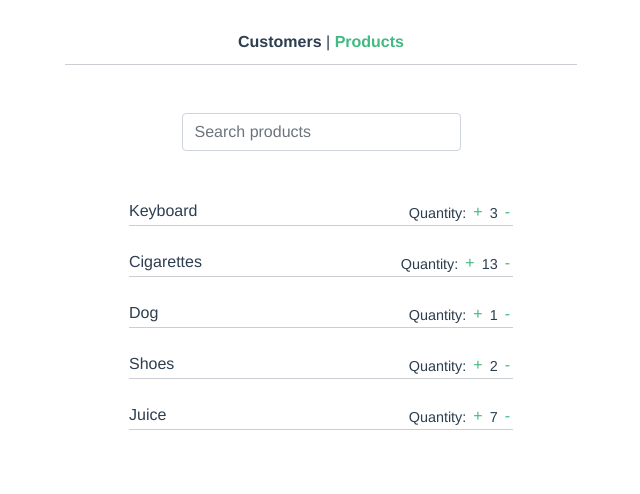
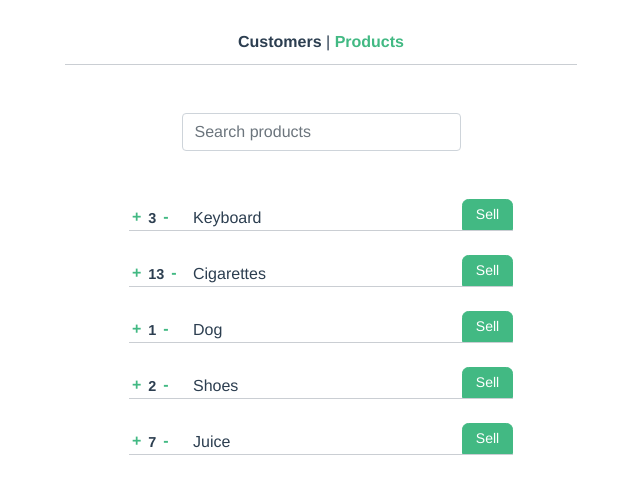
Before and after one commit to krajko/vue_zadaci, a Vue app in the folder vue_zadaci2/store-app/: page /products in a window 1280 px wide. Shown: the top 494 px of the page, without its empty margins (319-959 px from the left). Built offline with nearby package versions, Linux system fonts and the light colour scheme.

Commit message:
implementiran http servis, resen zadatak 4, ubaceno dugme za zadatak 8

```diff
--- a/vue_zadaci2/store-app/src/components/AppCustomers.vue
+++ b/vue_zadaci2/store-app/src/components/AppCustomers.vue
@@ -25,7 +25,7 @@
                                 <p class="my-0 py-0 text-muted" style="font-size: .9rem;"> {{ customer.email }} </p>
                         </div>
                         <div class="col-4 d-flex justify-content-end align-items-end text-end">
-                            <router-link :to="{ name:'latest-purchases', params: { id: customer.id } }" :customers="customers" class="btn btn-sm link"><em>Latest purchases</em></router-link>
+                            <router-link :to="{ name:'latest-purchases', params: { id: customer.id } }" class="btn btn-sm link"><em>Latest purchases</em></router-link>
                         </div>
                         <div class="col-2 d-flex justify-content-end align-items-end text-end">
                             <button @click="remove(index)" class="btn btn-sm text-muted link" style="font-size: .8rem;">Remove</button>
@@ -41,6 +41,7 @@
 </template>
 
 <script>
+import httpService from '../services/HttpService';
 
 export default {
     name: 'AppCustomers',
@@ -55,44 +56,18 @@ export default {
                 products: []
             },
 
-            customers: [
-                {
-                    id: 1,
-                    firstName: 'John',
-                    lastName: 'Doe',
-                    email: 'john@doe.com',
-                    products: []
-                },
-                {
-                    id: 2,
-                    firstName: 'Jane',
-                    lastName: 'Doe',
-                    email: 'jane@doe.com',
-                    products: []
-                },
-                {
-                    id: 3,
-                    firstName: 'Another',
-                    lastName: 'Customer',
-                    email: 'another@customer.com',
-                    products: []
-                },
-                {
-                    id: 4,
-                    firstName: 'Yet Another',
-                    lastName: 'Customer',
-                    email: 'yetanother@customer.com',
-                    products: []
-                }
-            ]
+            customers: []
         }
+    },
+    created() {
+        this.customers = httpService.getCustomers();
     },
     methods: {
         remove(index) {
             this.customers.splice(index, 1);
         },
         addCustomer() {
-            this.newCustomer.id = this.customers.reduce((acc, curr) => {
+            this.newCustomer.id = this.customers.find((acc, curr) => {
                 if (curr.id > acc) {
                     acc = curr.id;
                 }
@@ -102,7 +77,7 @@ export default {
             }, this.customers[0].id)
 
             let newCustomer = {...this.newCustomer};
-            this.customers.push(newCustomer);
+            httpService.addCustomer(newCustomer);
 
             this.newCustomer = {
                 id: '',
--- a/vue_zadaci2/store-app/src/components/AppLatestPurchases.vue
+++ b/vue_zadaci2/store-app/src/components/AppLatestPurchases.vue
@@ -29,28 +29,23 @@
 </template>
 
 <script>
+import httpService from "../services/HttpService";
+
 export default {
-    props: ['id', 'customers'],
     data() {
         return {
-
+            customers: []
         }
     },
+
+    created() {
+        this.customers = httpService.getCustomers();
+    },
+
     computed: {
-
         customer() {
-            let customer = this.customers.reduce((acc, curr) => {
-                if (curr.id === this.id) {
-                    acc = curr;
-                }
-
-                return acc;
-            }, {});
-            console.log(customer);
-            console.log(this.id);
-            return customer;
+            return this.customers.find(customer => customer.id == this.$route.params.id);
         }
-
     }
 }
 </script>
--- a/vue_zadaci2/store-app/src/components/AppProducts.vue
+++ b/vue_zadaci2/store-app/src/components/AppProducts.vue
@@ -5,14 +5,16 @@
             <li v-for="(product, i) in filteredProducts" :key="product.id" class="my-4">
 
                 <div class="d-flex flex-row mx-auto" style="width: 30vw">
-                    <div class="col-6 text-start">
+                    <div class="col d-flex justify-content-start align-items-end">
+                        <button @click="inc(i)" class="btn btn-quantity"><strong>+</strong></button>
+                        <p class="mx-1 my-0 py-0" style="font-size: .9rem"> <strong>{{ product.quantity }}</strong></p>
+                        <button @click="dec(i)" class="btn btn-quantity"><strong>-</strong></button>
+                    </div>
+                    <div class="col-8 d-flex align-items-end text-start">
                         <p class="my-0 py-0"> {{ product.title }} </p>
                     </div>
-                    <div class="col d-flex justify-content-end align-items-end text-end">
-                        <p class="mx-1 my-0 py-0" style="font-size: .9rem"> Quantity: </p>
-                        <button @click="inc(i)" class="btn">+</button>
-                        <p class="mx-1 my-0 py-0" style="font-size: .9rem"> {{ product.quantity }}</p>
-                        <button @click="dec(i)" class="btn">-</button>
+                    <div class="col-2 text-end">
+                        <button class="btn btn-sm btn-success">Sell</button>
                     </div>
                 </div>
                 <hr class="mx-auto my-0 py-0" style="width: 30vw">
@@ -23,40 +25,18 @@
 </template>
 
 <script>
+import httpService from "../services/HttpService";
 
 export default {
     name: 'AppProducts',
     data() {
         return {
             query: '',
-            products: [
-                {
-                    id: '1',
-                    title: 'Keyboard',
-                    quantity: 3
-                },
-                {
-                    id: '2',
-                    title: 'Cigarettes',
-                    quantity: 13
-                },
-                {
-                    id: '3',
-                    title: 'Dog',
-                    quantity: 1
-                },
-                {
-                    id: '4',
-                    title: 'Shoes',
-                    quantity: 2
-                },
-                {
-                    id: '5',
-                    title: 'Juice',
-                    quantity: 7
-                }
-            ]
+            products: []
         }
+    },
+    created() {
+        this.products = httpService.getProducts();
     },
     computed: {
         filteredProducts() {
@@ -67,12 +47,10 @@ export default {
     },
     methods: {
         inc(i) {
-            this.products[i].quantity++;
+            httpService.incProductQuantity(i);
         },
         dec(i) {
-            if (this.products[i].quantity > 0) {
-                this.products[i].quantity--;
-            }
+            httpService.decProductQuantity(i);
         }
     }
 }
@@ -88,7 +66,7 @@ export default {
         box-shadow: none;
         box-shadow: 0 1 .1rem #42b983;
     }
-    .btn {
+    .btn-quantity {
         color: #42b983;
         padding: 0;
         margin: 0 2px;
@@ -96,4 +74,16 @@ export default {
     .btn:focus {
         box-shadow: none;
     }
+    .btn-success {
+        background-color: #42b983;
+        border-color: #42b983;
+        padding: .25rem .8rem;
+    }
+    .btn-success:hover {
+        background-color: #37a071;
+    }
+
+    .btn-sm {
+        border-radius: 0.4rem 0.4rem 0 0;
+    }
 </style>
--- /dev/null
+++ b/vue_zadaci2/store-app/src/services/HttpService.js
@@ -0,0 +1,78 @@
+class HttpService {
+    customers = [
+        {
+            id: 1,
+            firstName: 'John',
+            lastName: 'Doe',
+            email: 'john@doe.com',
+            products: []
+        },
+        {
+            id: 2,
+            firstName: 'Jane',
+            lastName: 'Doe',
+            email: 'jane@doe.com',
+            products: []
+        },
+        {
+            id: 3,
+            firstName: 'Another',
+            lastName: 'Customer',
+            email: 'another@customer.com',
+            products: []
+        },
+        {
+            id: 4,
+            firstName: 'Yet Another',
+            lastName: 'Customer',
+            email: 'yetanother@customer.com',
+            products: []
+        }
+    ]
+    products = [
+        {
+            id: '1',
+            title: 'Keyboard',
+            quantity: 3
+        },
+        {
+            id: '2',
+            title: 'Cigarettes',
+            quantity: 13
+        },
+        {
+            id: '3',
+            title: 'Dog',
+            quantity: 1
+        },
+        {
+            id: '4',
+            title: 'Shoes',
+            quantity: 2
+        },
+        {
+            id: '5',
+            title: 'Juice',
+            quantity: 7
+        }
+    ]
+    getCustomers() {
+        return this.customers;
+    }
+    addCustomer(customer) {
+        this.customers.push(customer);
+    }
+    getProducts() {
+        return this.products;
+    }
+    incProductQuantity(i) {
+        this.products[i].quantity++;
+    }
+    decProductQuantity(i) {
+        if (this.products[i].quantity > 0) {
+            this.products[i].quantity--;
+        }
+    }
+}
+
+export default new HttpService();
--- a/vue_zadaci2/store-app/src/views/LatestPurchases.vue
+++ b/vue_zadaci2/store-app/src/views/LatestPurchases.vue
@@ -1,7 +1,6 @@
 <template>
   <div>
-    {{ id }} {{ customers[0].firstName }}
-    <app-latest-purchases :id="id" :customers="customers"></app-latest-purchases>
+    <app-latest-purchases></app-latest-purchases>
   </div>
 </template>
 
@@ -11,7 +10,6 @@ import AppLatestPurchases from '../components/AppLatestPurchases.vue'
 export default {
   components: { AppLatestPurchases },
   name: 'LatestPurchases',
-  props:['id', 'customers'],
   data() {
     return {
 
```
